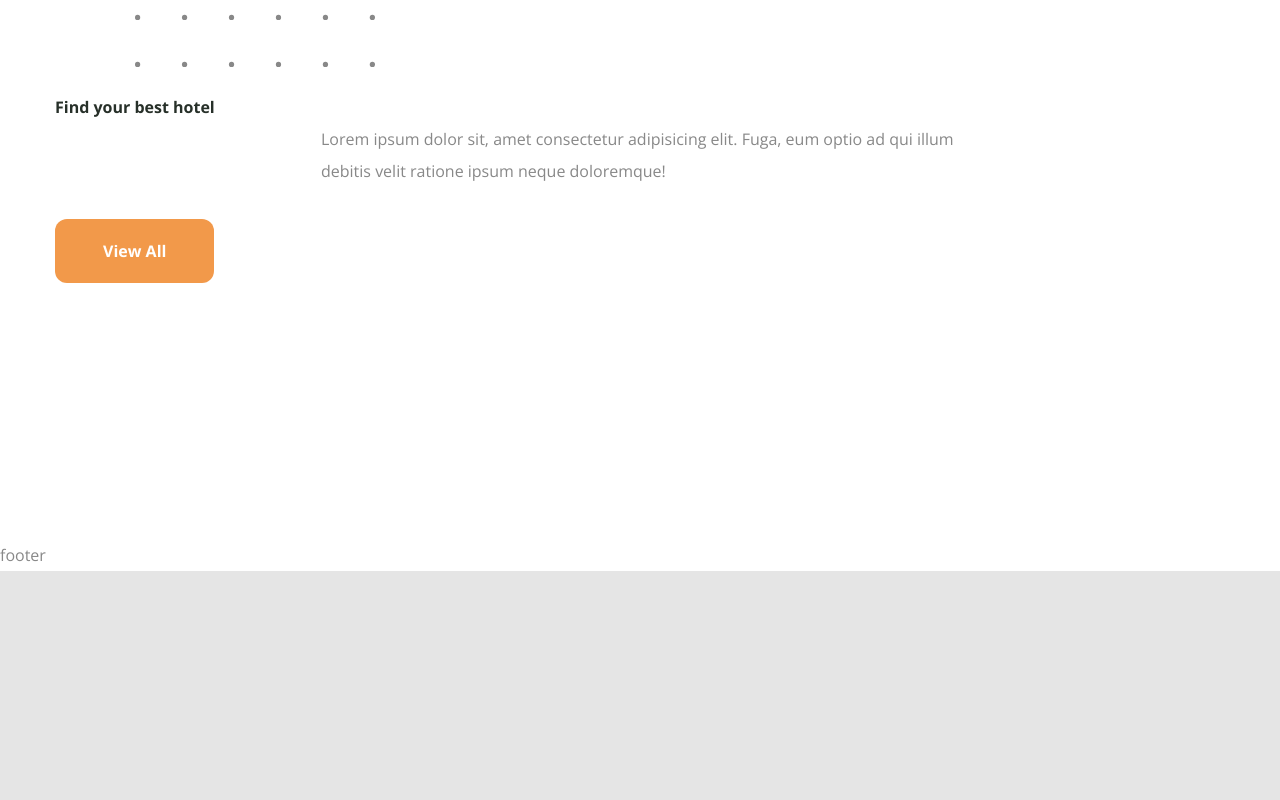
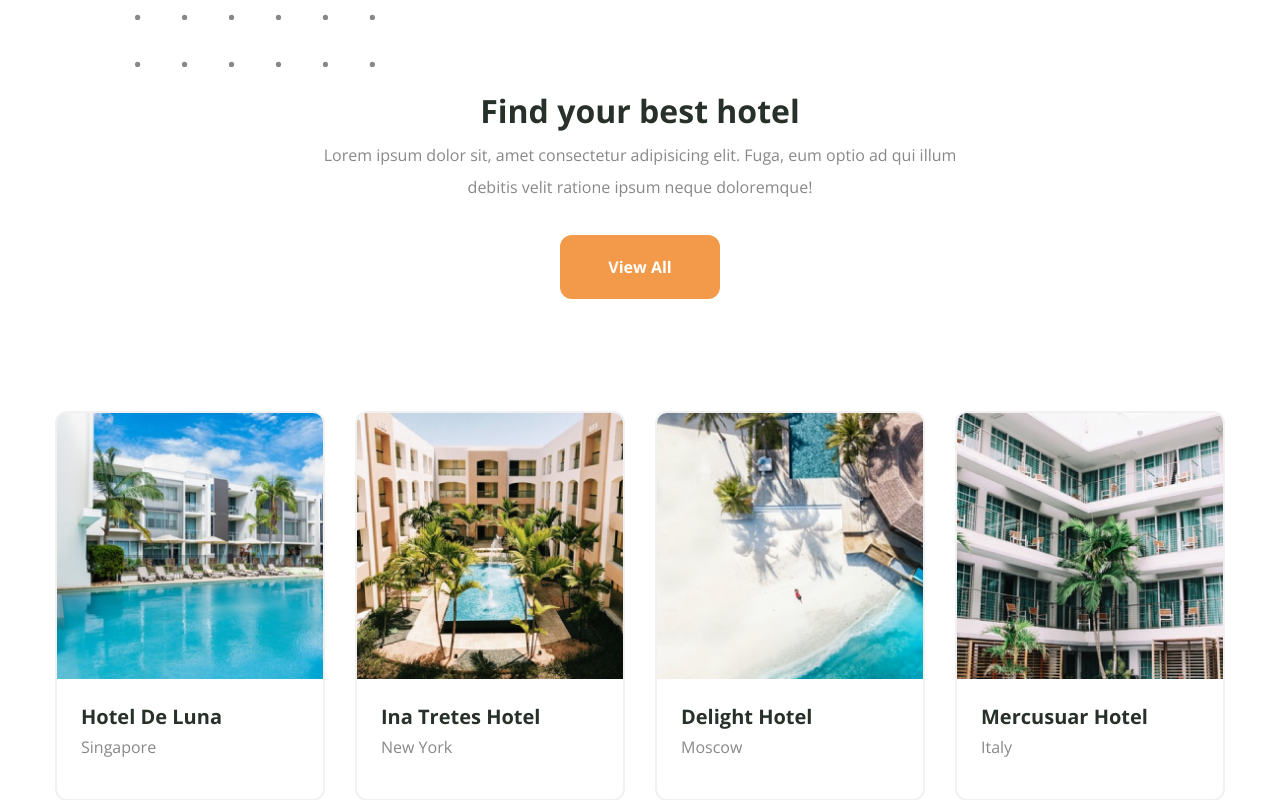
Before and after one commit to ibqn/next-hotels, a Next.js app: page / in a window 1280 px wide. Shown: the part 3100-3900 px from the top of the page. Before the commit the page ends 3671 px from the top, so only its background shows below. Built offline with nearby package versions, Linux system fonts and the light colour scheme.

Commit message:
animate find

```diff
--- a/src/components/find.tsx
+++ b/src/components/find.tsx
@@ -1,5 +1,10 @@
+'use client'
+
 import { useMemo } from 'react'
 import { Button } from '@/components/ui/button'
+import Image from 'next/image'
+import { motion } from 'framer-motion'
+import { FadeDirection, fadeIn } from '@/utils/variants'
 
 type Props = {}
 
@@ -33,18 +38,68 @@ export const Find = (props: Props) => {
   return (
     <section className="py-12 xl:py-36">
       <div className="container mx-auto">
-        <div>
-          <h2>Find your best hotel</h2>
-          <p className="mx-auto mb-8 max-w-[638px]">
+        <div className="text-center">
+          <motion.h2
+            className="h2 mb-2"
+            variants={fadeIn(FadeDirection.up, 0.2)}
+            initial="hidden"
+            whileInView="show"
+            viewport={{ once: false, amount: 0.2 }}
+          >
+            Find your best hotel
+          </motion.h2>
+          <motion.p
+            className="mx-auto mb-8 max-w-[638px]"
+            variants={fadeIn(FadeDirection.up, 0.4)}
+            initial="hidden"
+            whileInView="show"
+            viewport={{ once: false, amount: 0.2 }}
+          >
             Lorem ipsum dolor sit, amet consectetur adipisicing elit. Fuga, eum
             optio ad qui illum debitis velit ratione ipsum neque doloremque!
-          </p>
-          <div>
+          </motion.p>
+          <motion.div
+            variants={fadeIn(FadeDirection.up, 0.6)}
+            initial="hidden"
+            whileInView="show"
+            viewport={{ once: false, amount: 0.2 }}
+          >
             <Button variant="accent" className="mb-12 px-12 xl:mb-28">
               View All
             </Button>
-          </div>
+          </motion.div>
         </div>
+
+        <motion.div
+          className="grid gap-y-10 lg:grid-cols-3 xl:grid-cols-4 xl:gap-x-[30px] xl:gap-y-0"
+          variants={fadeIn(FadeDirection.up, 0.6)}
+          initial="hidden"
+          whileInView="show"
+          viewport={{ once: false, amount: 0.2 }}
+        >
+          {hotels.map(({ image, name, location }, index) => (
+            <div
+              className="group mx-auto h-[390px] w-[270px] overflow-hidden rounded-xl border-2 border-outline transition-all duration-700 hover:cursor-pointer hover:bg-softgreen xl:mx-0"
+              key={index}
+            >
+              <Image
+                src={`/find/${image}`}
+                width={270}
+                height={270}
+                alt="Hotel"
+              />
+
+              <div className="p-6">
+                <h4 className="h4 transition-all duration-300 group-hover:text-white">
+                  {name}
+                </h4>
+                <p className="transition-all duration-300 group-hover:text-white">
+                  {location}
+                </p>
+              </div>
+            </div>
+          ))}
+        </motion.div>
       </div>
     </section>
   )
```
